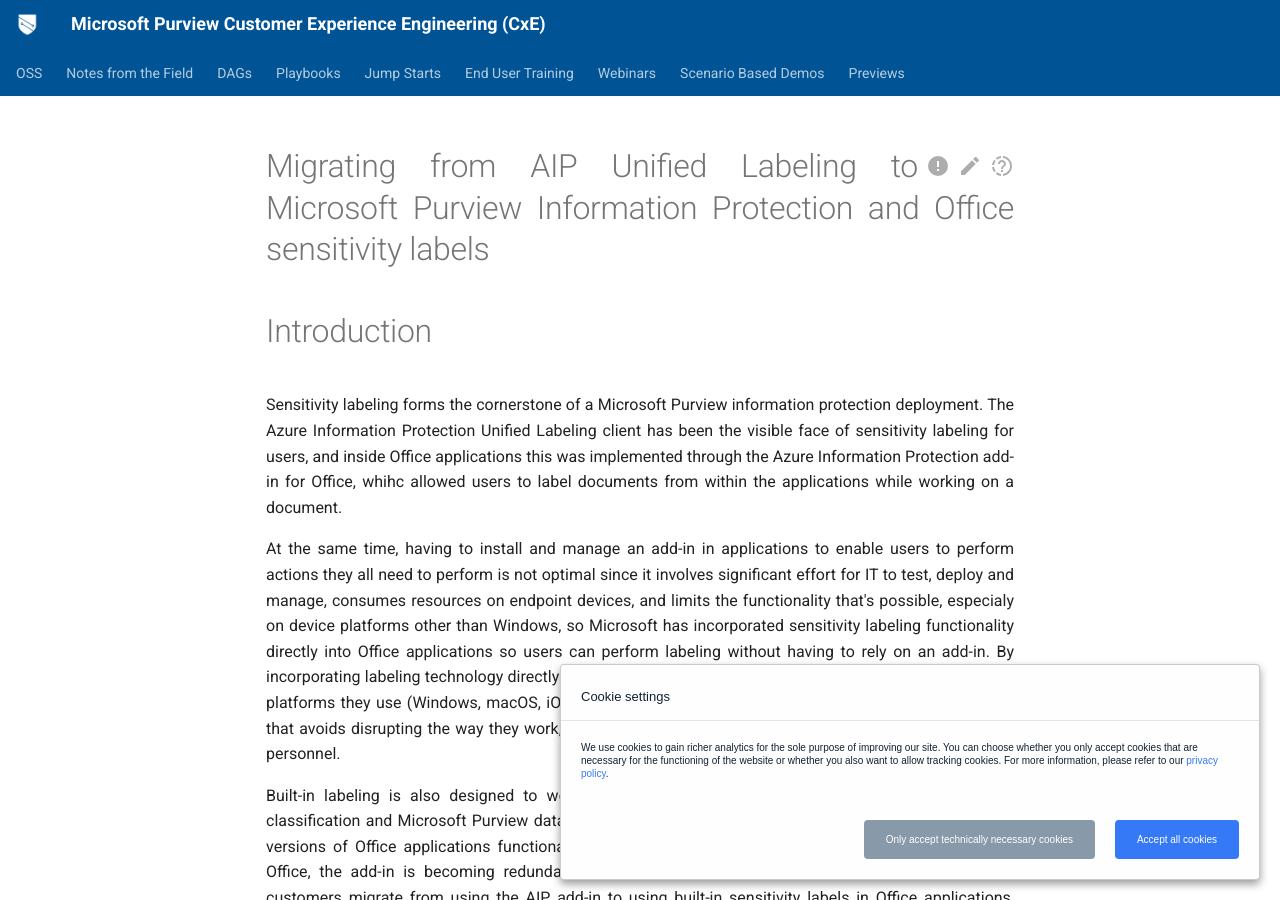
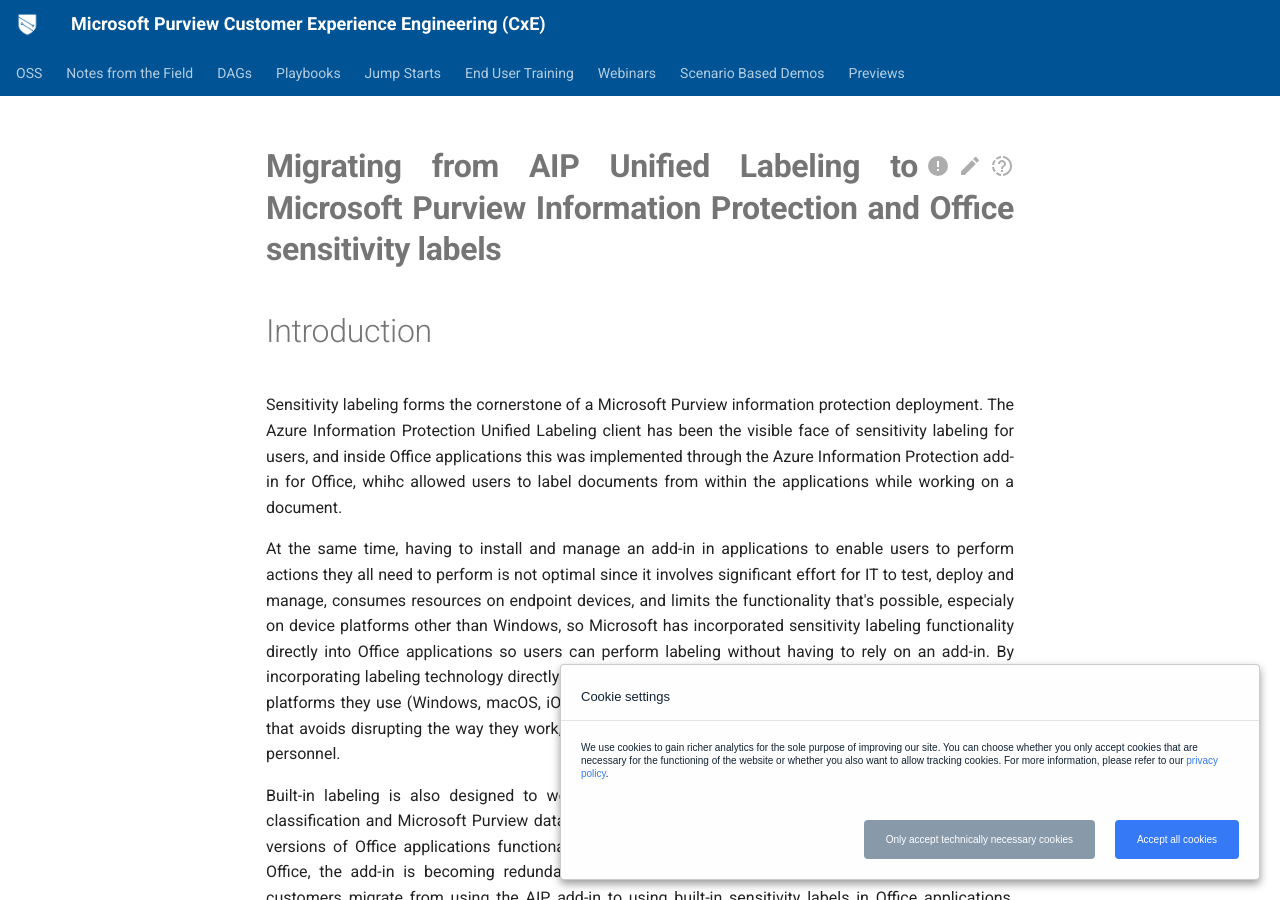
Before and after one commit to microsoft/ComplianceCxE, an MkDocs documentation site: the page built from docs/playbooks/AIP2MIPPlaybook.md, in a window 1280 px wide and 900 px high. Built offline with MkDocs 1.6.1 and Material for MkDocs 9.7.7, drawn with Linux system fonts in a browser that asks for light colours.

```diff
--- a/docs/playbooks/AIP2MIPPlaybook.md
+++ b/docs/playbooks/AIP2MIPPlaybook.md
@@ -1,4 +1,4 @@
-# Migrating from AIP Unified Labeling to Microsoft Purview Information Protection and Office sensitivity labels
+# **Migrating from AIP Unified Labeling to Microsoft Purview Information Protection and Office sensitivity labels**
 
 # Introduction
 
```
